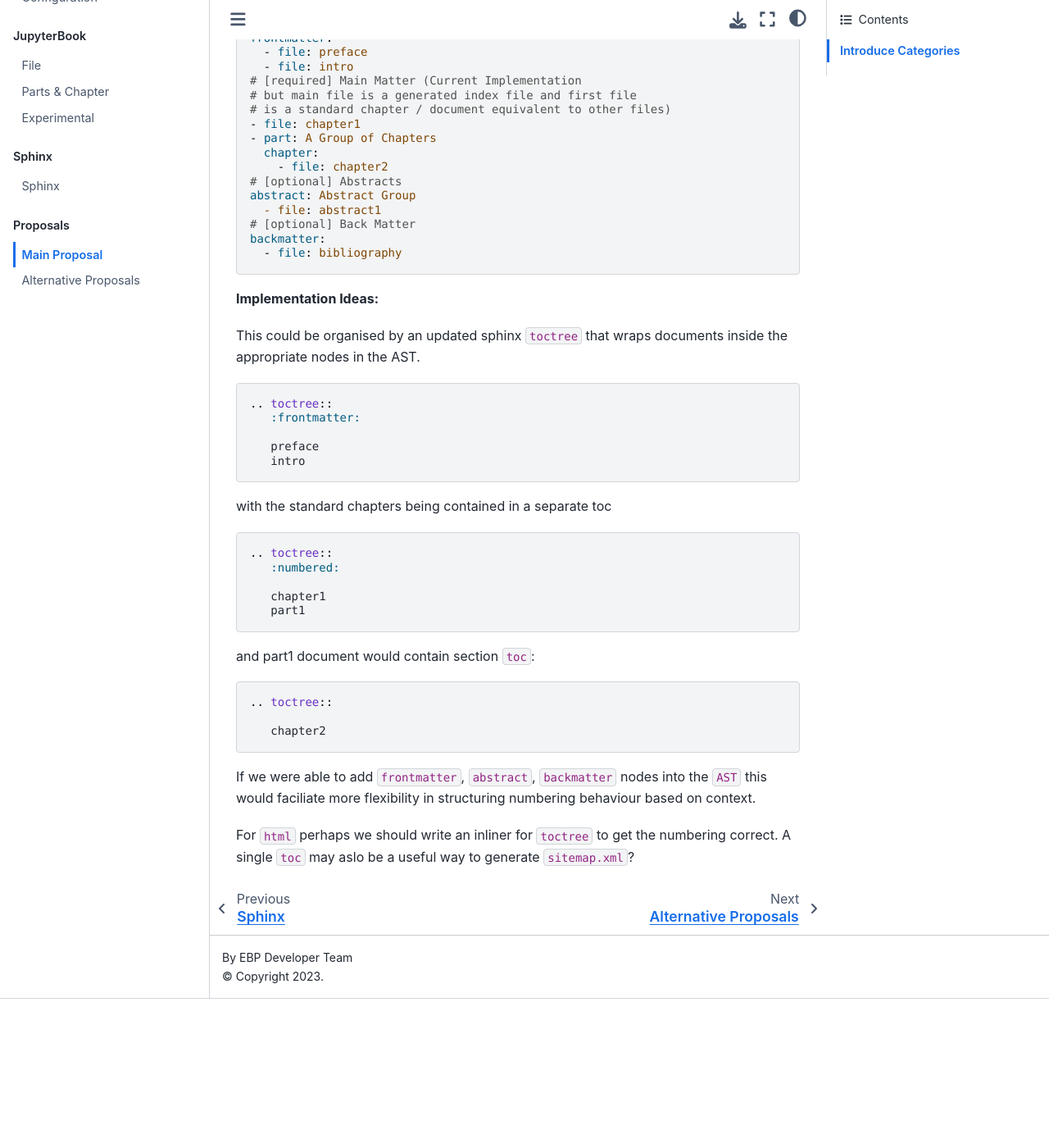
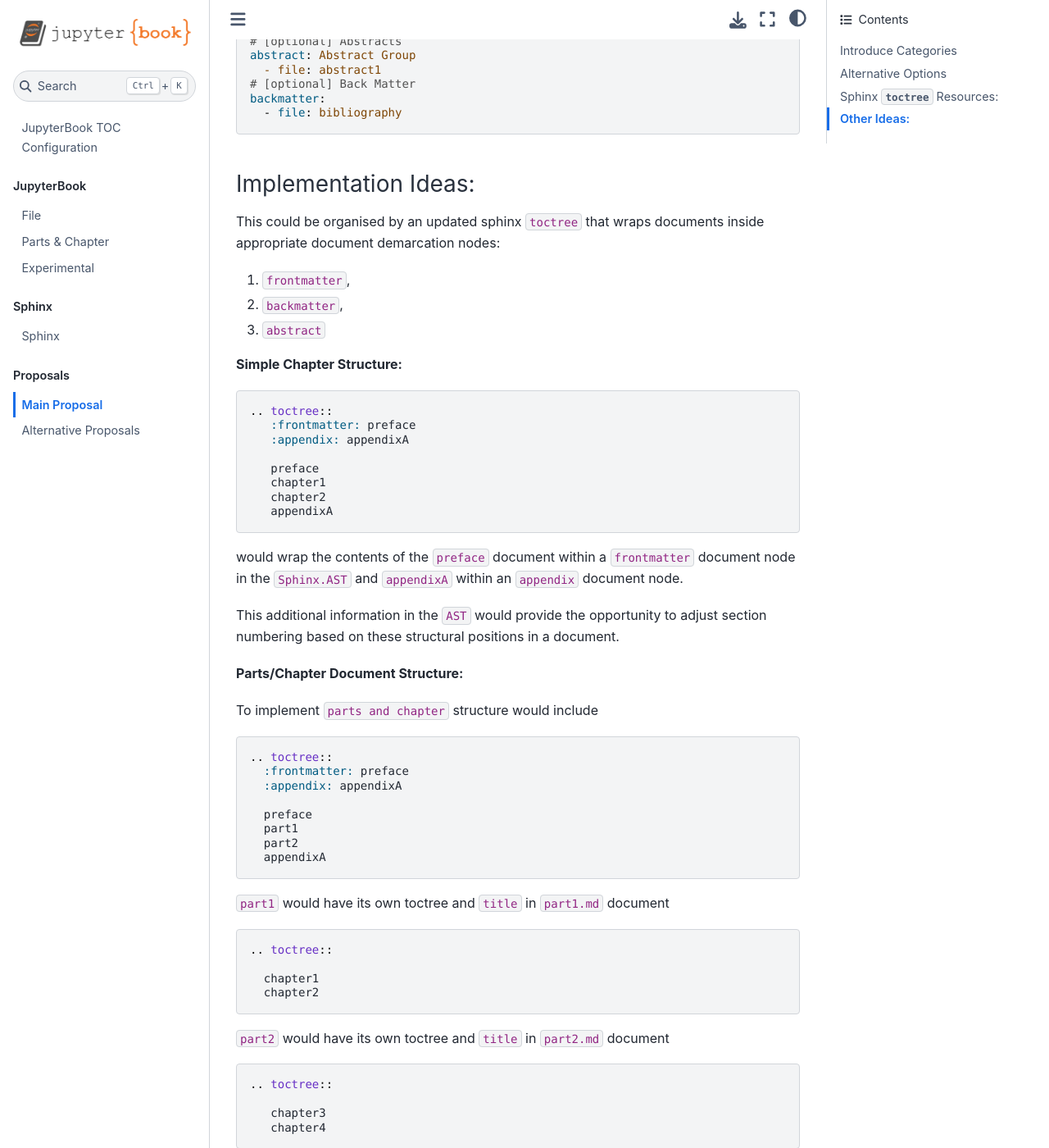
Before and after one commit to mmcky/ebp-test-projectstructure, a Jupyter Book: the page built from doc/proposal.md, in a window 1280 px wide and 1400 px high, scrolled down 648 px. Shown: the whole window at 82% size. Built offline with Jupyter Book 1.0.4 settings and Sphinx 7.4.7 and the Sphinx Book theme 1.1.4, drawn with Linux system fonts in a browser that asks for light colours; before the commit the page ends 1866 px from its top, so only the background shows below that; some of the changed text lies outside the part shown.

Commit message:
update proposal

`````diff
--- a/doc/proposal.md
+++ b/doc/proposal.md
@@ -7,6 +7,95 @@ medium -- this approach is based on support LaTeX in the _toc.yml structure and
 relating it back to HTML in as flexible a way as possible.
 
 ## Introduce Categories
+
+Introduce **optional** named sections in the `yml` such as `frontmatter`, `abstract`, `backmatter`). This
+could extend the current `toctree` directive to include wrappers
+for different content types for neater alignment with `LaTeX` and
+`html` themes built to support `book` style qualities.
+
+```yaml
+# [optional] Front Matter
+frontmatter:
+  - file: preface
+  - file: intro
+# [required] Main Matter (Current Implementation
+# but main file is a generated index file and first file
+# is a standard chapter / document equivalent to other files)
+- file: chapter1
+- part: A Group of Chapters
+  chapter:
+    - file: chapter2
+# [optional] Abstracts
+abstract: Abstract Group
+  - file: abstract1
+# [optional] Back Matter
+backmatter:
+  - file: bibliography
+```
+
+### Implementation Ideas:
+
+This could be organised by an updated
+sphinx `toctree` that wraps documents inside
+appropriate document demarcation nodes:
+
+1. `frontmatter`,
+2. `backmatter`,
+3. `abstract`
+
+**Simple Chapter Structure:**
+
+```rst
+.. toctree::
+   :frontmatter: preface
+   :appendix: appendixA
+
+   preface
+   chapter1
+   chapter2
+   appendixA
+```
+
+would wrap the contents of the `preface` document within a `frontmatter` document node in the
+ `Sphinx.AST` and `appendixA` within an `appendix` document node.
+
+This additional information in the `AST` would provide the opportunity to adjust section numbering based
+on these structural positions in a document.
+
+**Parts/Chapter Document Structure:**
+
+To implement `parts and chapter` structure would include
+
+```rst
+.. toctree::
+  :frontmatter: preface
+  :appendix: appendixA
+
+  preface
+  part1
+  part2
+  appendixA
+```
+
+`part1` would have its own toctree and `title` in `part1.md` document
+
+```rst
+.. toctree::
+
+  chapter1
+  chapter2
+```
+
+`part2` would have its own toctree and `title` in `part2.md` document
+
+```rst
+.. toctree::
+
+   chapter3
+   chapter4
+```
+
+## Alternative Options
 
 Use a list approach that would
 enable multiple files to be classified as `frontmatter`.
@@ -44,64 +133,12 @@ Proposed
 ```
 ````
 
-Alternatively, we could introduce **optional** named sections in the `yml` such as `frontmatter`, `abstract`, `backmatter`). This
-could extend the current `toctree` directive to include wrappers
-for different content types for neater alignment with `LaTeX` and
-`html` themes built to support `book` style qualities.
+## Sphinx `toctree` Resources:
 
-```yaml
-# [optional] Front Matter
-frontmatter:
-  - file: preface
-  - file: intro
-# [required] Main Matter (Current Implementation
-# but main file is a generated index file and first file
-# is a standard chapter / document equivalent to other files)
-- file: chapter1
-- part: A Group of Chapters
-  chapter:
-    - file: chapter2
-# [optional] Abstracts
-abstract: Abstract Group
-  - file: abstract1
-# [optional] Back Matter
-backmatter:
-  - file: bibliography
-```
+1. [sphinx/directives/other.py](https://github.com/mmcky/sphinx/blob/3.x/sphinx/directives/other.py) contains `toctree` directive definitions
+2. [sphinx/environment/collectors/toctree.py](https://github.com/mmcky/sphinx/blob/3.x/sphinx/environment/collectors/toctree.py)
+3. [sphinx/environment/adaptors/toctree.py](https://github.com/mmcky/sphinx/blob/3.x/sphinx/environment/adapters/toctree.py) contains
 
-**Implementation Ideas:**
-
-This could be organised by an updated
-sphinx `toctree` that wraps documents inside the
-appropriate nodes in the AST.
-
-```rst
-.. toctree::
-   :frontmatter:
-
-   preface
-   intro
-```
-
-with the standard chapters being contained in a separate toc
-
-```rst
-.. toctree::
-   :numbered:
-
-   chapter1
-   part1
-```
-
-and part1 document would contain section `toc`:
-
-```rst
-.. toctree::
-
-   chapter2
-```
-
-If we were able to add `frontmatter`, `abstract`, `backmatter` nodes into the `AST` this would faciliate more flexibility in structuring
-numbering behaviour based on context.
+## Other Ideas:
 
 For `html` perhaps we should write an inliner for `toctree` to get the numbering correct. A single `toc` may aslo be a useful way to generate  `sitemap.xml`?
`````
